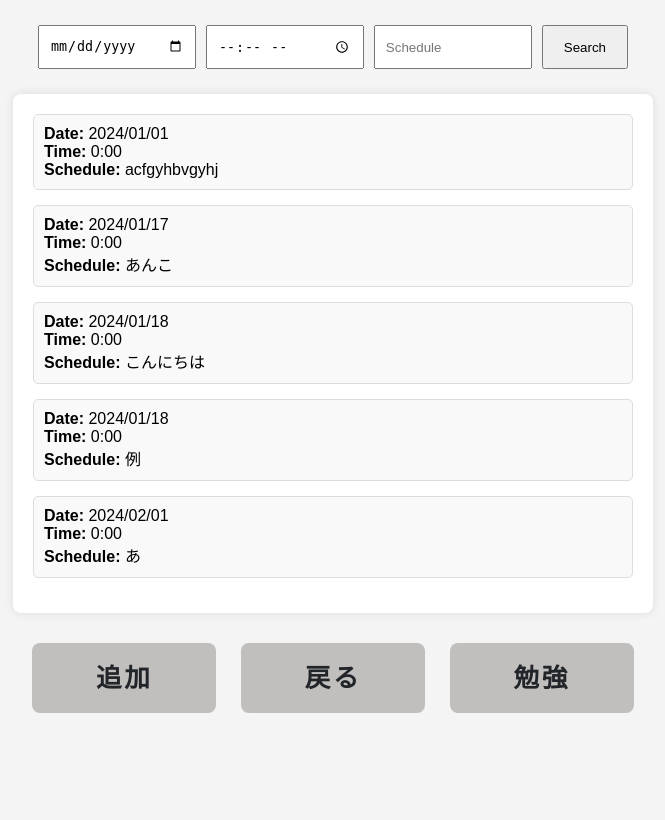
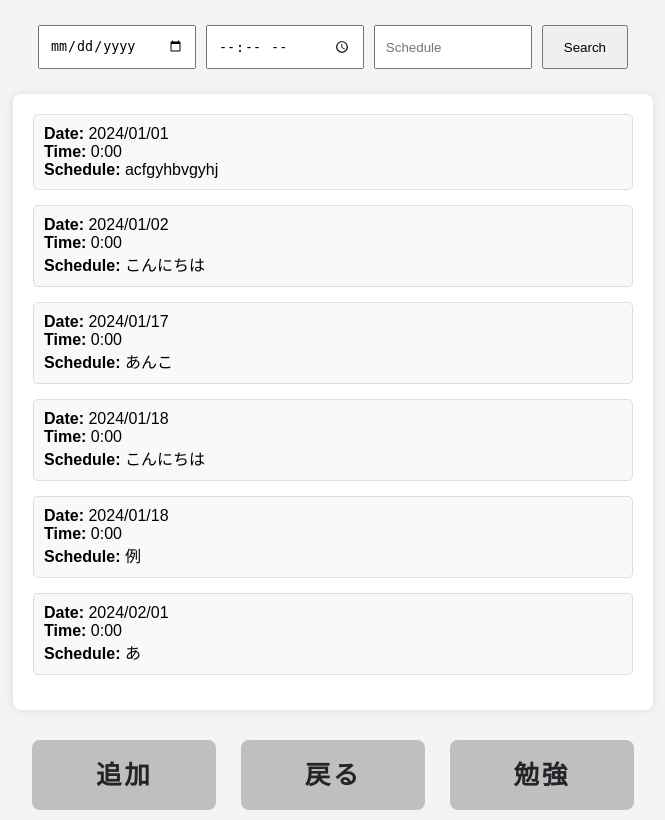
Before and after one commit to 2023AIT-OOP2-G09/GUI_APP, a Flask app: page /list in a window 1280 px wide. Shown: the whole page, without its empty margins (307-972 px from the left). Before the commit the page ends 713 px from the top, so only its background shows below. Run offline with Flask 3, Linux system fonts and the light colour scheme.

Commit message:
エラーの修正

```diff
--- a/main.py
+++ b/main.py
@@ -20,6 +20,19 @@ def fetch_schedule():
         schedule_data = json.load(f)
     return jsonify(schedule_data)
 
+@app.route("/index/to")
+def schedule_detail():
+    day = request.args.get("day", "")
+    schedule_json = request.args.get("schedule", "[]")  # デフォルト値は空のJSONリスト
+    schedulesForDay = json.loads(schedule_json)
+
+    # 例えば、dateをdatetimeオブジェクトとして取得する場合
+    date = datetime.now()
+
+    # フォーマットした日付をテンプレートに渡す
+    formatted_date = date.strftime("%m/%d")
+
+    return render_template("schedule_detail.html", day=formatted_date, schedulesForDay=schedulesForDay)
 
 # 予定追加のページ
 @app.route("/add")
@@ -89,13 +102,6 @@ def study():
     # 予定追加のtemplateを返す
     return render_template("study.html")
 
-@app.route("/index/to")
-def schedule_detail():
-    day = request.args.get("day", "")
-    schedule = request.args.get("schedule", "")
-    return render_template("schedule_detail.html", day=day, schedule=schedule)
-
-
 # Flaskアプリケーションの起動
 if __name__ == "__main__":
     app.run(debug=True, use_reloader=False)
--- a/schedule.json
+++ b/schedule.json
@@ -2,6 +2,11 @@
   {
     "date": "2024/01/01",
     "schedule": "acfgyhbvgyhj",
+    "time": "0:00"
+  },
+  {
+    "date": "2024/01/02",
+    "schedule": "こんにちは",
     "time": "0:00"
   },
   {
```
Also changed, not shown: static/javascript/schedule_detail.js (+0 -32 lines), templates/schedule_detail.html (+7 -6 lines).
